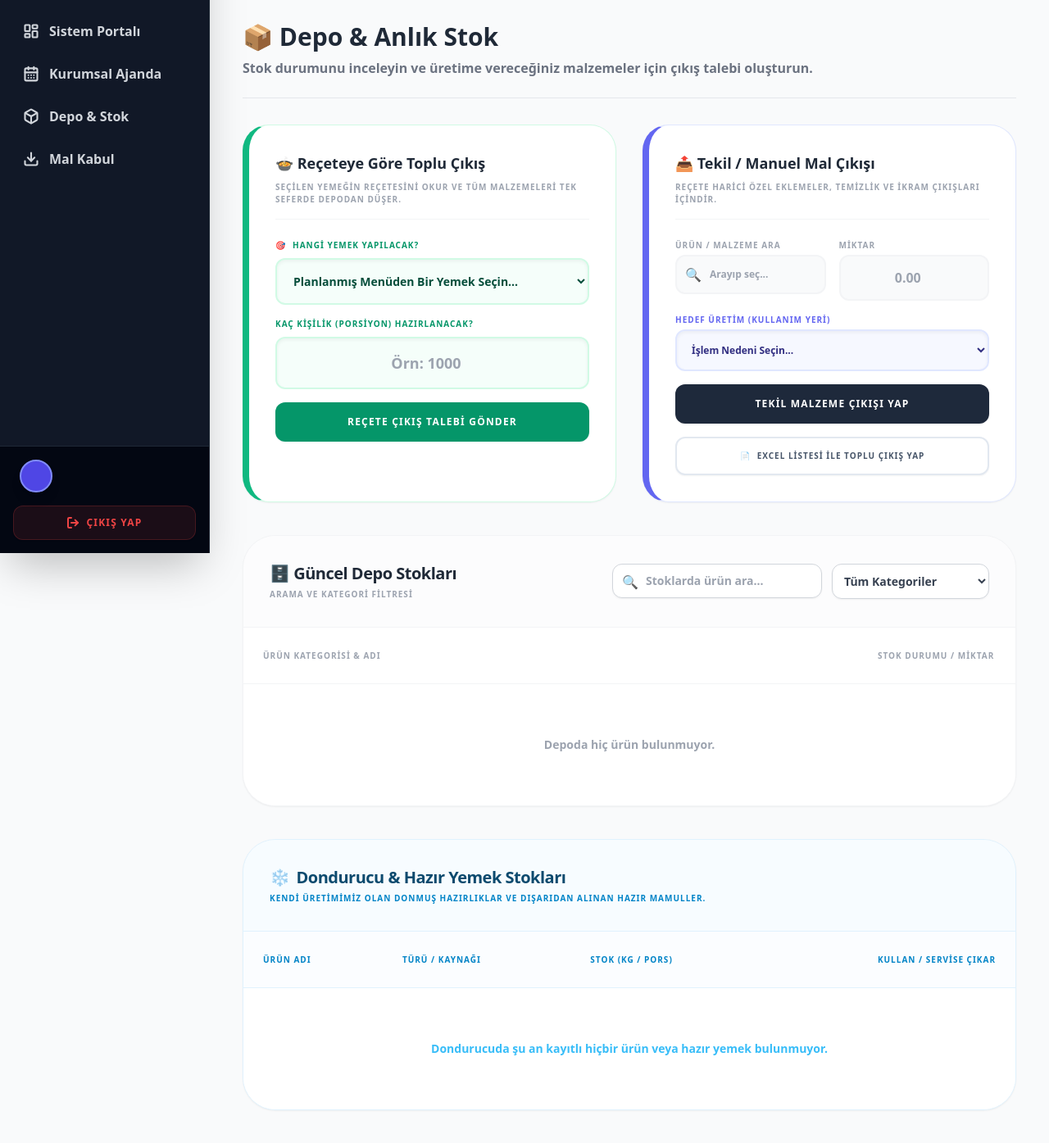
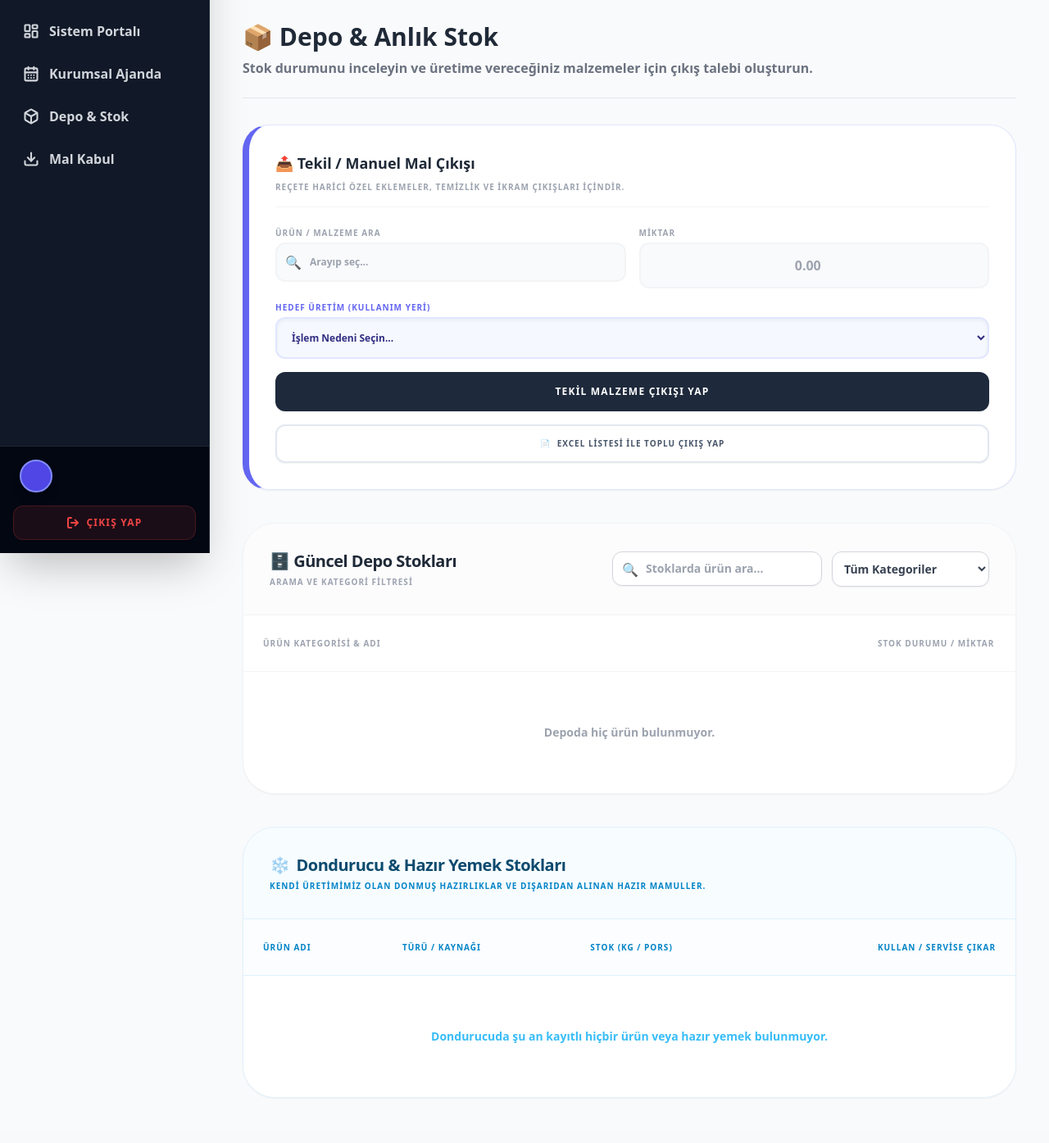
Before and after one commit to batuhanarslandev/yemekhaneproje, a Flask app: template templates/depo.html in a window 1280 px wide. Shown: the part 125-1520 px from the top of the page at 82% size. After the commit the page ends 1465 px from the top, so only its background shows below. Run offline with Flask 3, Linux system fonts and the light colour scheme; the template is opened without the code that fills it, so the values that code supplies are empty; some libraries are stand-ins or nearby versions.

Commit message:
reçeteye göre çıkış çıkarıldı

```diff
--- a/app.py
+++ b/app.py
@@ -804,63 +804,6 @@ def depo():
             else:
                 flash(f"Hata: Depoda yeterli miktar bulunmuyor!", "error")
 
-        elif islem == 'toplu_recete_cikisi':
-            hedef_uretim_val = request.form['toplu_uretim']
-            porsiyon = int(request.form['porsiyon'])
-
-            if not hedef_uretim_val or porsiyon <= 0:
-                flash("Lütfen hedef üretimi seçip geçerli bir porsiyon girin!", "error")
-                return redirect(url_for('depo'))
-
-            parcalar = hedef_uretim_val.split('|')
-            islem_tarihi = parcalar[0].strip()
-            ogun_secimi = parcalar[1].strip()
-            hedef_yemek = parcalar[2].strip()
-
-            recete = conn.execute("SELECT * FROM receteler WHERE yemek_adi=?", (hedef_yemek,)).fetchall()
-
-            if not recete:
-                flash(f"Hata: '{hedef_yemek}' için kayıtlı bir reçete (malzeme listesi) bulunamadı!", "error")
-                return redirect(url_for('depo'))
-
-            yetersiz_stoklar = []
-            basarili_cikislar = []
-
-            for r in recete:
-                d_m = conn.execute("SELECT id, miktar, birim FROM depo WHERE urun_adi COLLATE NOCASE = ?", (r['malzeme_adi'],)).fetchone()
-                oran = 1000 if d_m and d_m['birim'].upper() in ['KG', 'LT'] else 1
-                gereken = (r['miktar'] * porsiyon) / oran
-
-                if d_m and d_m['miktar'] >= gereken:
-                    conn.execute("UPDATE depo SET miktar = miktar - ? WHERE id=?", (gereken, d_m['id']))
-                    lots = conn.execute("SELECT id, kalan_miktar, marka FROM stok_lotlari WHERE urun_adi COLLATE NOCASE=? AND kalan_miktar > 0 ORDER BY tarih ASC", (r['malzeme_adi'],)).fetchall()
-                    kalan_dusulecek = gereken
-                    kullanilan_marka = "Karışık Lot" if len(lots) > 1 else (lots[0]['marka'] if lots else 'Sistem/Eski Stok')
-
-                    for lot in lots:
-                        if kalan_dusulecek <= 0: break
-                        if lot['kalan_miktar'] <= kalan_dusulecek:
-                            kalan_dusulecek -= lot['kalan_miktar']
-                            conn.execute("UPDATE stok_lotlari SET kalan_miktar=0 WHERE id=?", (lot['id'],))
-                        else:
-                            conn.execute("UPDATE stok_lotlari SET kalan_miktar=kalan_miktar-? WHERE id=?", (kalan_dusulecek, lot['id']))
-                            kalan_dusulecek = 0
-
-                    aciklama = f"Toplu Reçete Çıkışı ({porsiyon} Porsiyon) | İşlem: {session['isim']}"
-                    conn.execute("INSERT INTO depo_cikis (tarih, ogun, yemek_adi, malzeme_adi, marka, miktar, birim, onay_durumu, aciklama) VALUES (?,?,?,?,?,?,?,'Onaylandı',?)",
-                                 (islem_tarihi, ogun_secimi, hedef_yemek, r['malzeme_adi'], kullanilan_marka, gereken, d_m['birim'], aciklama))
-
-                    basarili_cikislar.append(f"{r['malzeme_adi']} ({gereken} {d_m['birim']})")
-                else:
-                    mevcut_miktar = d_m['miktar'] if d_m else 0
-                    birim_str = d_m['birim'] if d_m else 'Birim'
-                    yetersiz_stoklar.append(f"{r['malzeme_adi']} (Gereken: {gereken} {birim_str}, Mevcut: {mevcut_miktar} {birim_str})")
-
-            conn.commit()
-            if yetersiz_stoklar:
-                flash(f"Kısmi Çıkış Yapıldı! Şu ürünlerin stoğu yetersiz olduğu için çıkılamadı: {', '.join(yetersiz_stoklar)}", "error")
-            elif basarili_cikislar:
-                flash(f"✅ '{hedef_yemek}' ({porsiyon} Kişi) için tüm reçete malzemeleri depodan mutfağa sevk edildi!", "success")
 
         elif islem == 'cikis_onayla' and session.get('rol') == 'admin':
             cikis = conn.execute("SELECT * FROM depo_cikis WHERE id=?", (request.form['cikis_id'],)).fetchone()
--- a/templates/depo.html
+++ b/templates/depo.html
@@ -37,37 +37,8 @@
           {% endif %}
         {% endwith %}
 
-        <div class="grid grid-cols-1 xl:grid-cols-2 gap-8 mb-10 w-full max-w-7xl mx-auto">
+        <div class="grid grid-cols-1 xl:grid-cols-1 gap-8 mb-10 w-full max-w-7xl mx-auto">
 
-            <div class="bg-white p-8 rounded-[2rem] shadow-sm border border-emerald-100 border-l-8 border-l-emerald-500 relative z-30">
-                <h3 class="text-lg font-black text-gray-800 mb-2 flex items-center gap-2">🍲 Reçeteye Göre Toplu Çıkış</h3>
-                <p class="text-[10px] font-bold text-gray-400 uppercase tracking-widest mb-6 border-b border-gray-100 pb-4">Seçilen yemeğin reçetesini okur ve tüm malzemeleri tek seferde depodan düşer.</p>
-
-                <form action="/depo" method="POST" class="space-y-4" onsubmit="return confirm('Seçilen yemeğin TÜM reçete malzemeleri depodan düşülecek. Onaylıyor musunuz?');">
-                    <input type="hidden" name="islem_tipi" value="toplu_recete_cikisi">
-
-                    <div>
-                        <label class="block text-[10px] font-black text-emerald-600 uppercase tracking-widest mb-2 flex items-center gap-2">
-                            <span>🎯</span> Hangi Yemek Yapılacak?
-                        </label>
-                        <select name="toplu_uretim" required class="w-full border-2 border-emerald-100 p-4 rounded-xl font-black outline-none bg-emerald-50/50 focus:border-emerald-500 text-sm text-emerald-900 shadow-inner transition cursor-pointer">
-                            <option value="">Planlanmış Menüden Bir Yemek Seçin...</option>
-                            {% for u in planlananlar %}
-                                <option value="{{ u.tarih }}|{{ u.ogun }}|{{ u.yemek_adi }}">📅 [{{ u.tarih[-5:] }}] {{ u.ogun[:4] }}. - {{ u.yemek_adi }}</option>
-                            {% endfor %}
-                        </select>
-                    </div>
-
-                    <div>
-                        <label class="block text-[10px] font-black text-emerald-600 uppercase tracking-widest mb-2">Kaç Kişilik (Porsiyon) Hazırlanacak?</label>
-                        <input type="number" name="porsiyon" required placeholder="Örn: 1000" class="w-full border-2 border-emerald-100 p-4 rounded-xl font-black outline-none bg-emerald-50/50 focus:border-emerald-500 text-lg text-emerald-900 shadow-inner text-center transition">
-                    </div>
-
-                    <button type="submit" class="w-full bg-emerald-600 text-white font-black py-4 rounded-xl hover:bg-emerald-700 transition shadow-sm text-xs uppercase tracking-widest mt-2">
-                        {% if session.rol == 'admin' %} Reçetedeki Tüm Ürünleri Çıkar {% else %} Reçete Çıkış Talebi Gönder {% endif %}
-                    </button>
-                </form>
-            </div>
 
             <div class="bg-white p-8 rounded-[2rem] shadow-sm border border-indigo-100 border-l-8 border-l-indigo-500 relative z-40">
                 <h3 class="text-lg font-black text-gray-800 mb-2 flex items-center gap-2">📤 Tekil / Manuel Mal Çıkışı</h3>
```
